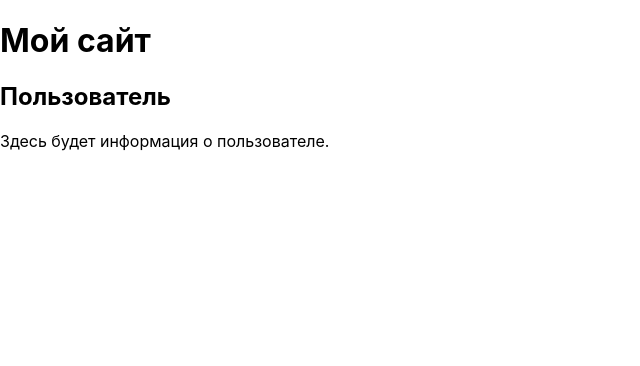
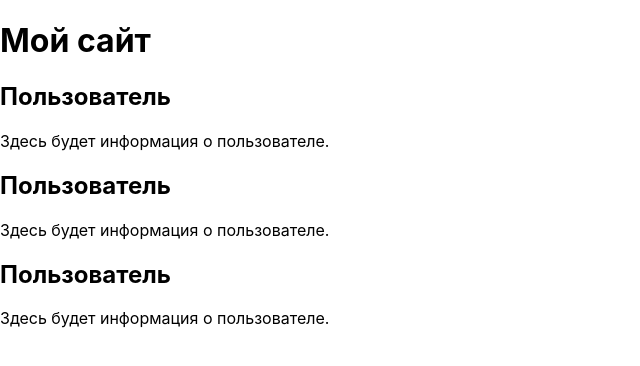
Before and after one commit to rayssssbush/react_labs, a React (Create React App) app in the folder my-app/: page / in a window 1280 px wide. Shown: the top 366 px of the page, without its empty margins (0-640 px from the left). Built offline with nearby package versions, Linux system fonts and the light colour scheme.

Commit message:
react_55

```diff
--- a/my-app/src/App.js
+++ b/my-app/src/App.js
@@ -1,6 +1,6 @@
 import React from 'react'
 
-// Компонент User, который просто выводит текст
+// Компонент User
 function User() {
 	return (
 		<div>
@@ -10,12 +10,14 @@ function User() {
 	)
 }
 
-// Компонент App, который использует компонент User
+// Компонент App, который использует несколько экземпляров компонента User
 function App() {
 	return (
 		<div>
 			<h1>Мой сайт</h1>
-			<User /> {/* Использование компонента User */}
+			<User /> {/* Первый экземпляр компонента User */}
+			<User /> {/* Второй экземпляр компонента User */}
+			<User /> {/* Третий экземпляр компонента User */}
 		</div>
 	)
 }
```
